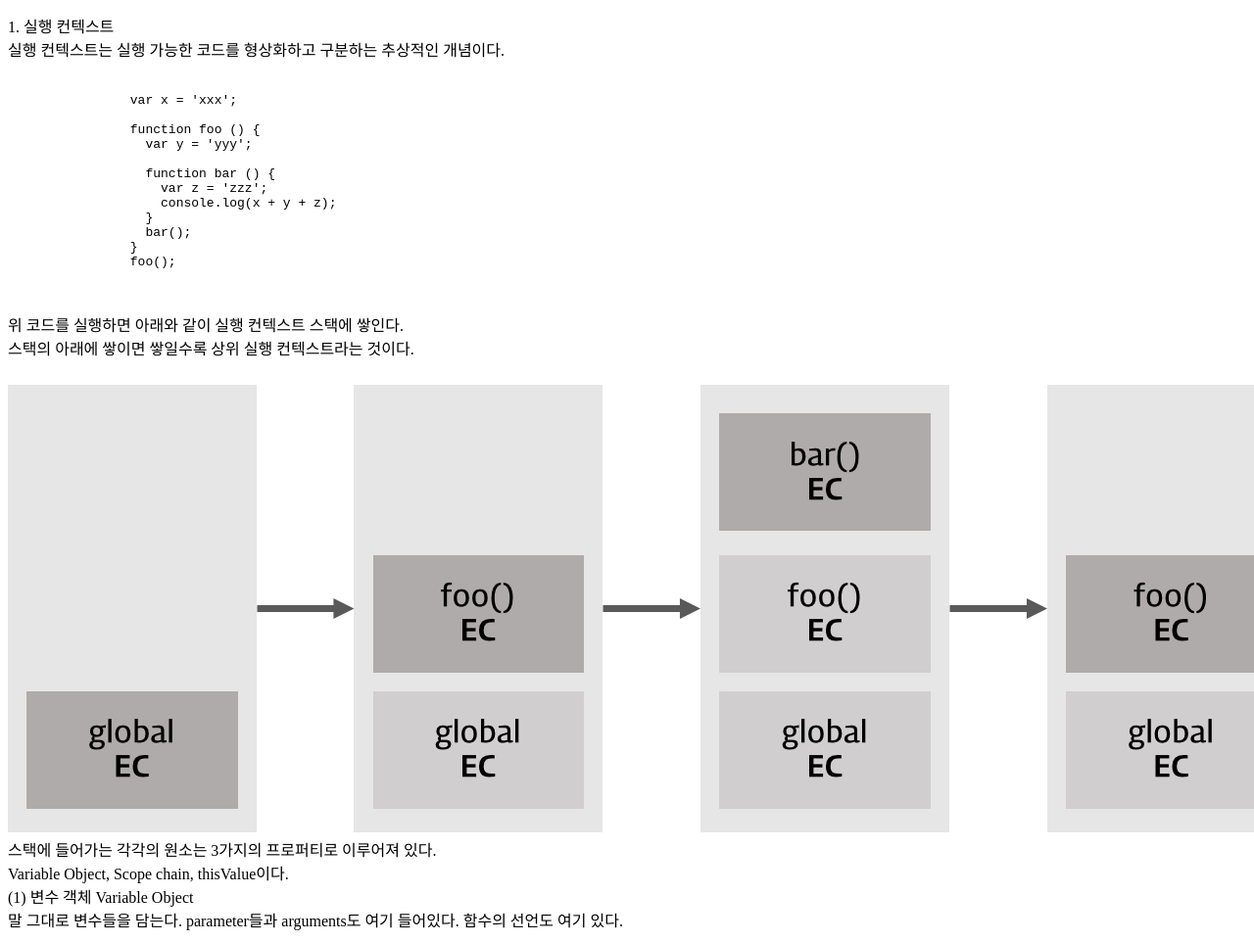
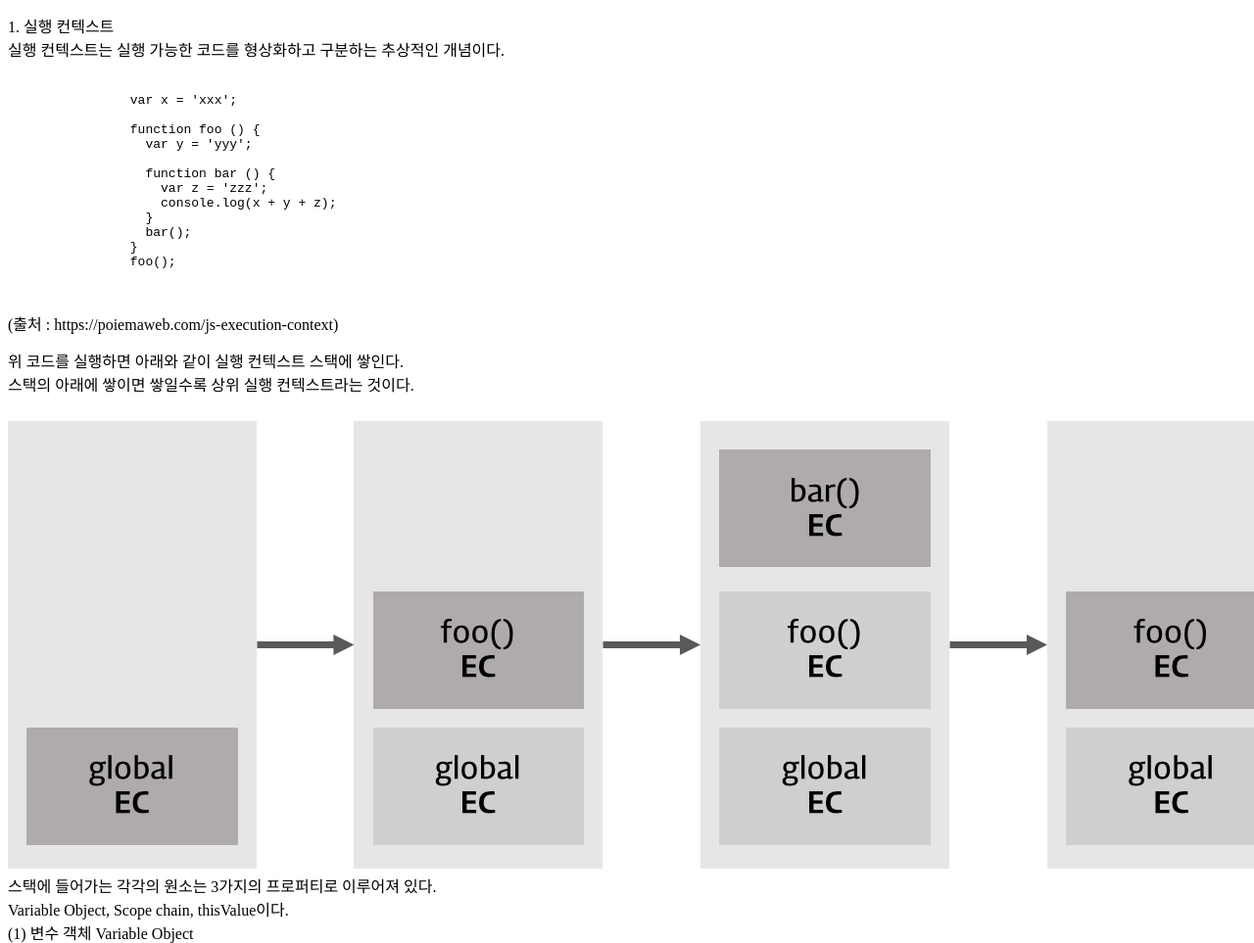
Before and after one commit to whtmdgn1409/JSweek02, a website: page execution_context.html in a window 1280 px wide. Shown: the top 963 px of the page at 98% size. Drawn offline with Linux system fonts and the light colour scheme.

Commit message:
execution_context 약간 수정

```diff
--- a/execution_context.html
+++ b/execution_context.html
@@ -26,7 +26,7 @@
                 foo();
         </code>
     </pre>
-
+    (출처 : https://poiemaweb.com/js-execution-context)
     <p>
     위 코드를 실행하면 아래와 같이 실행 컨텍스트 스택에 쌓인다.<br>
     스택의 아래에 쌓이면 쌓일수록 상위 실행 컨텍스트라는 것이다.<br>
@@ -35,7 +35,7 @@
     스택에 들어가는 각각의 원소는 3가지의 프로퍼티로 이루어져 있다.<br>
     Variable Object, Scope chain, thisValue이다.<br>
     (1) 변수 객체 Variable Object<br>
-        말 그대로 변수들을 담는다. parameter들과 arguments도 여기 들어있다. 함수의 선언도 여기 있다.<br>
+        말 그대로 변수들을 담는다. parameter들이 담겨있는 arguments도 여기 들어있다. 함수의 선언도 여기 있다.<br>
     <br>
     (2) 스코프 체인 Scope chain<br>
     스코프 체인은 해당 전역 또는 함수가 참조할 수 있는 변수, 함수 선언 등의 정보를 담고 있는 전역 객체(GO)<br>
```
